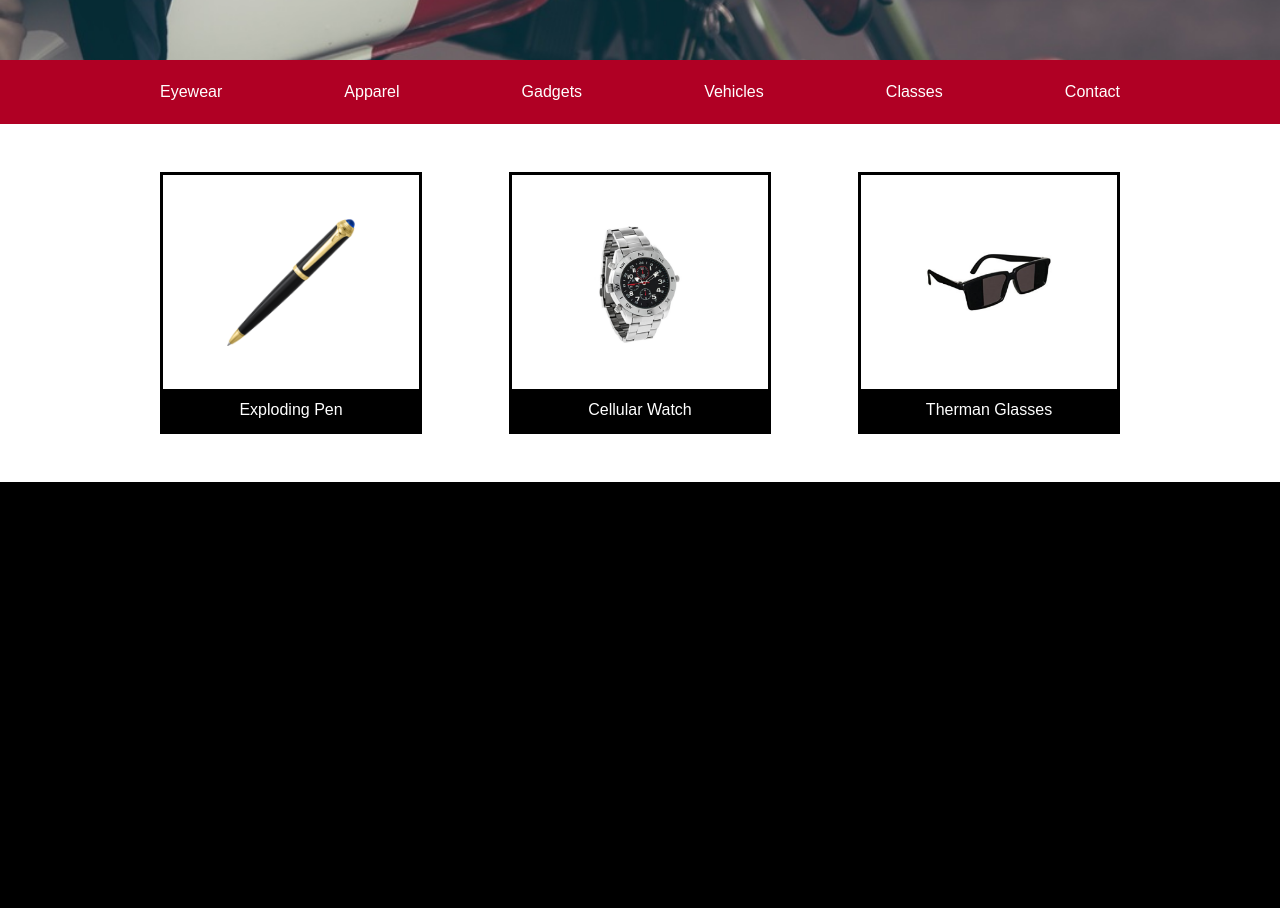
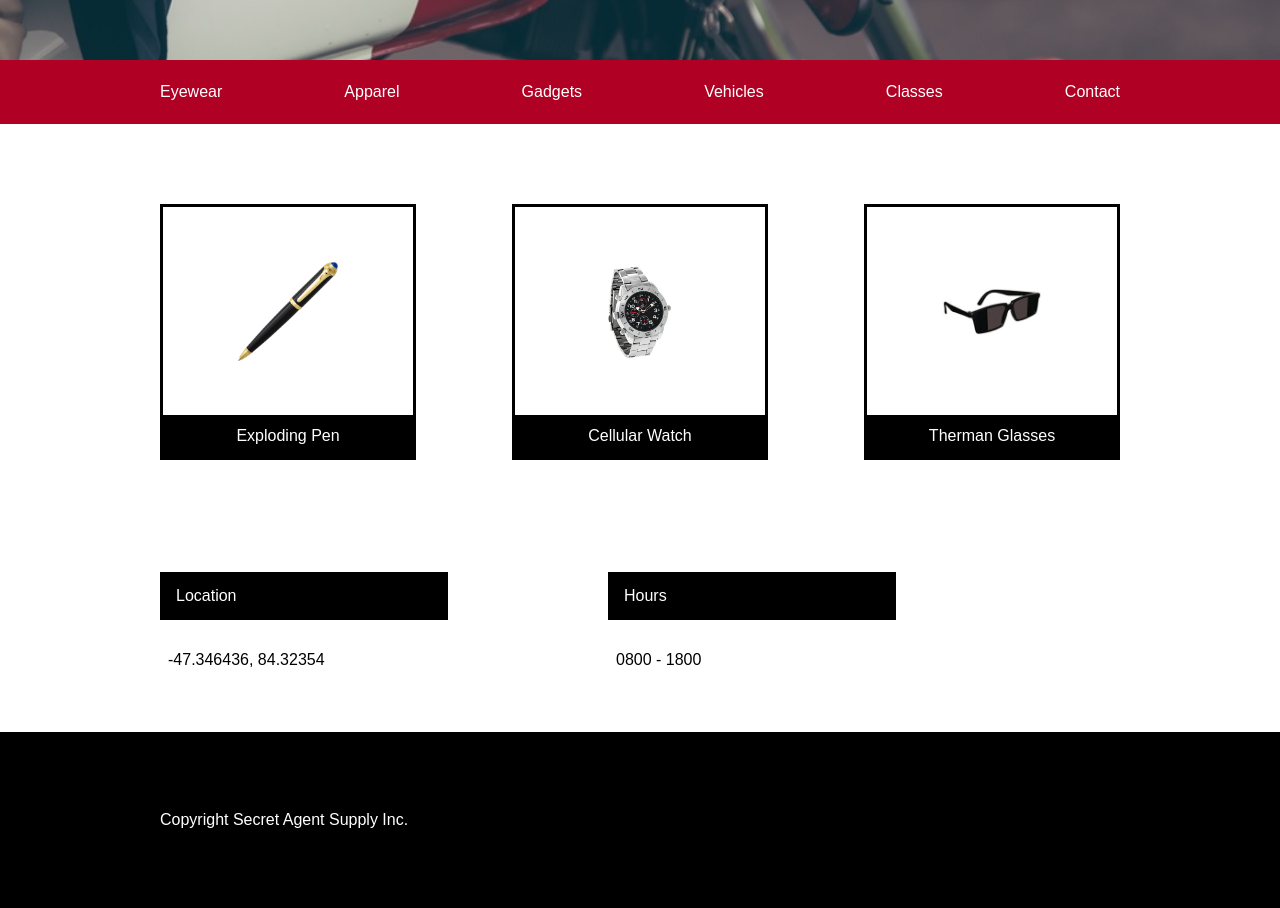
Before and after one commit to bernora/secretAgentSupply, a plain HTML site: page index.html in a window 1280 px wide. Shown: the part 420-1328 px from the top of the page. Before the commit the page ends 902 px from the top, so only its background shows below. Drawn offline with Linux system fonts and the light colour scheme.

Commit message:
Adds full styling and content to page. The images need to be revsited as they appear squished.

```diff
--- a/index.html
+++ b/index.html
@@ -48,21 +48,21 @@
 
     <div class="full-width-container white">
 
-      <div class="max-width-container row promotedItemContainer">
+      <div class="max-width-container row--right promotedItemContainer">
 
         <div class="promotedItem column">
           <img src="./resources/pen.png" />
-          <h3 class="black">Exploding Pen</h3>
+          <h3 class="thirdTitle--center black">Exploding Pen</h3>
         </div>
 
         <div class="promotedItem column">
           <img src="./resources/watch.png" />
-          <h3 class="black">Cellular Watch</h3>
+          <h3 class="thirdTitle--center black">Cellular Watch</h3>
         </div>
 
         <div class="promotedItem column">
           <img src="./resources/glasses.png" />
-          <h3 class="black">Therman Glasses</h3>
+          <h3 class="thirdTitle--center black">Therman Glasses</h3>
         </div>
 
       </div>
@@ -74,14 +74,37 @@
 
 <!-- Contact information starts -->
 
-    <div class="max-width-container row">
-      <div class="black container"
+    <div class="full-page-container white">
+
+      <div class="max-width-container row contactInfo">
+
+        <div class="contact-item half-width-container column white">
+          <h3 class="thirdTitle black">Location</h3>
+          <p>-47.346436, 84.32354</p>
+        </div>
+
+        <div class="contact-item column half-width-container white contact-item">
+          <h3 class="thirdTitle black">Hours</h3>
+          <p>0800 - 1800</p>
+        </div>
+
+      </div>
 
     </div>
 
 <!-- Contact information ends -->
 
+<!-- Footer starts -->
 
+  <footer>
+
+    <div class="max-width-container">
+      <p>Copyright Secret Agent Supply Inc.</p>
+    </div>
+
+  </footer>
+
+<!-- Footer ends -->
 
 
 
--- a/resources/css/reset.css
+++ b/resources/css/reset.css
@@ -46,3 +46,11 @@ table {
 	border-collapse: collapse;
 	border-spacing: 0;
 }
+
+/* apply a natural box layout model to all elements, but allowing components to change */
+html {
+box-sizing: border-box;
+}
+*, *:before, *:after {
+box-sizing: inherit;
+}
--- a/resources/css/style.css
+++ b/resources/css/style.css
@@ -26,16 +26,42 @@ body {
   justify-content: space-between;
 }
 
+.row--right {
+  display: flex;
+  flex-direction: row;
+  align-items: center;
+  justify-content: flex-start;
+}
+
 .column {
   display: flex;
   flex-direction: column;
-  align-items: center;
-  justify-content:flex-end;
+  justify-content: space-between;
 }
 
 .max-width-container {
   width: 75%;
   margin: 0 auto;
+}
+
+.full-page-container {
+  width: 100%;
+}
+
+.thirdTitle--center {
+  width: 100%;
+  text-align: center;
+  padding: 0.8rem 0;
+}
+
+.thirdTitle {
+  width: 100%;
+  text-align: left;
+  padding: 1rem;
+}
+
+.half-width-container {
+  width: 50%;
 }
 
 
@@ -48,7 +74,7 @@ body {
 }
 
 .header img {
-  width: 5%;
+  width: 14%;
   padding: 0 2rem;
 }
 
@@ -65,7 +91,7 @@ body {
 }
 
 .hero-copyContainer {
-  width: 37%;
+  width: 45%;
   padding: 3rem;
   background-color: black;
   text-transform: uppercase;
@@ -73,6 +99,7 @@ body {
 
 .hero-copyContainer h1 {
   font-size: 2rem;
+  line-height: 2.5rem;
   padding-top: 0.5rem;
   font-weight: bold;
 }
@@ -92,26 +119,47 @@ nav {
 /* Promoted categories styling*/
 
 .promotedItemContainer {
-  padding: 3em;
+  padding: 5rem 0;
+  justify-content: space-between;
 }
 
 .promotedItem {
   max-width: 16rem;
   height: 16rem;
   border: 3px solid black;
-  overflow: hidden;
+  align-items: center;
+  justify-content: flex-end;
 }
 
 .promotedItem img {
-  max-width: 50%;
+  width: 60%;
+  height: auto;
   padding: 10%;
   margin: auto 0;
 }
 
-.promotedItem h3 {
-  width: 100%;
-  text-align: center;
-  padding: 0.8em 0;
+/* Contact information styling */
+
+.contactInfo {
+  justify-content: flex-start;
+  align-items: flex-start;
 }
 
-/*
+.contact-item {
+  width: 30%;
+  margin-right: 10rem;
+  padding: 2rem 0;
+
+}
+
+.contact-item p {
+  padding: 2rem 0.5rem;
+  text-align: left;
+}
+
+
+/* Footer styling */
+
+footer p {
+  padding: 5rem 0;
+}
```
